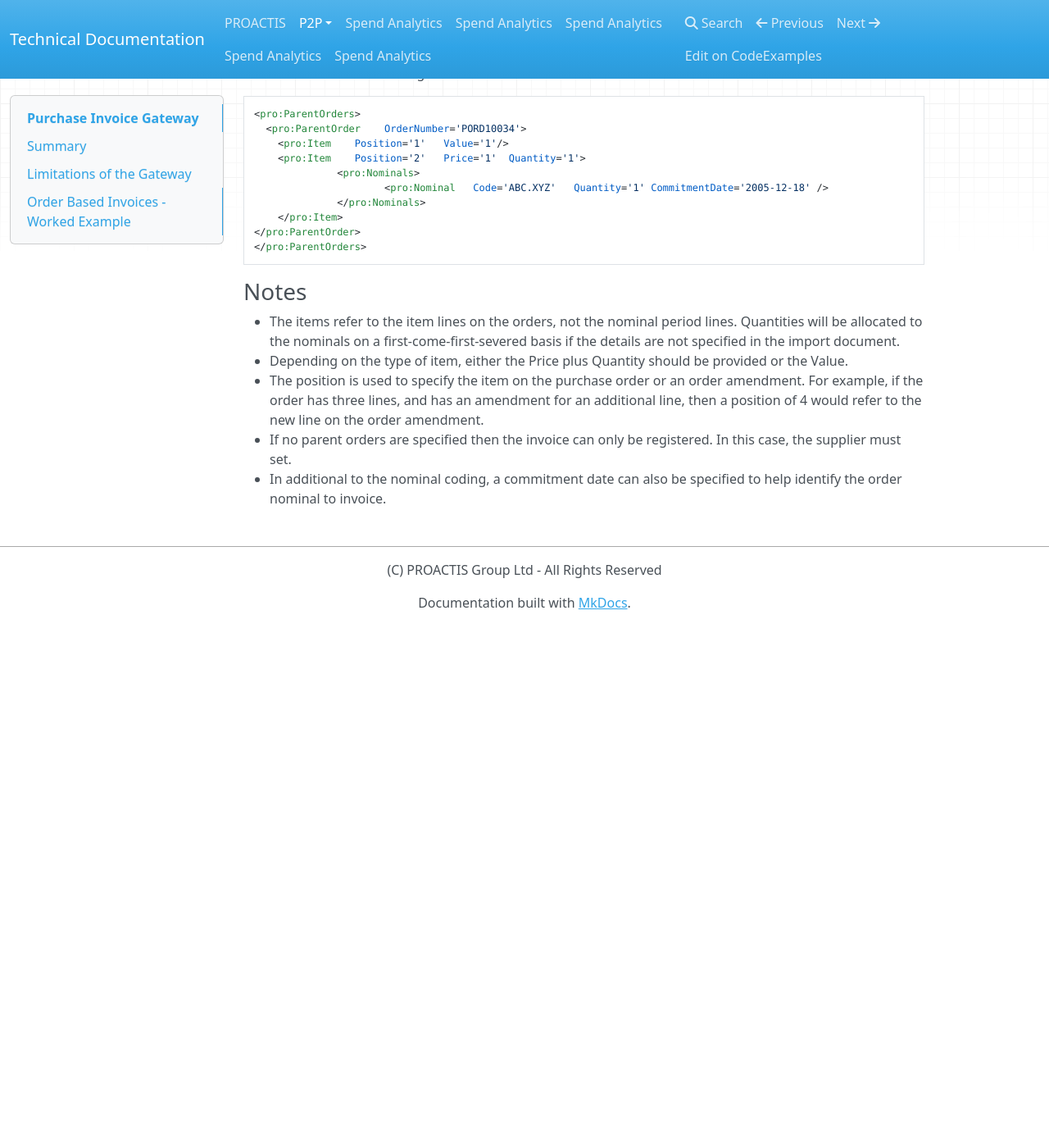
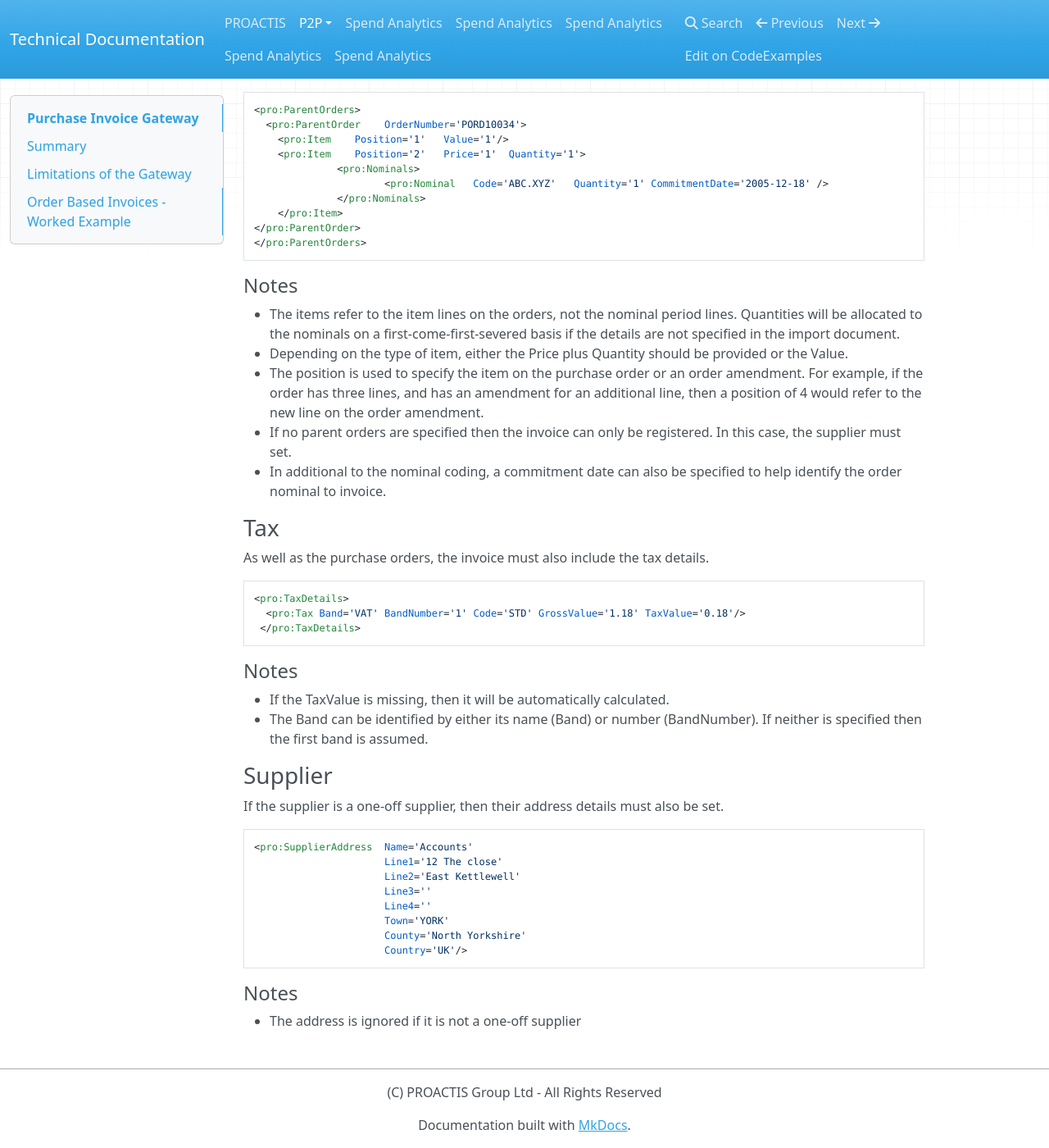
Before and after one commit to proactis-documentation/documentation-source, an MkDocs documentation site: the page built from docs/p2p/purchaseInvoiceGateway.md, in a window 1280 px wide and 1400 px high, scrolled down 2513 px. Shown: the whole window at 82% size. Built offline with MkDocs 1.6.1, drawn with Linux system fonts in a browser that asks for light colours; nearby versions of some CDN libraries; old or Windows-style settings are respelled for this version of MkDocs; before the commit the page ends 3276 px from its top, so only the background shows below that.

Commit message:
Invoices

````diff
--- a/docs/p2p/purchaseInvoiceGateway.md
+++ b/docs/p2p/purchaseInvoiceGateway.md
@@ -84,7 +84,7 @@ The next section contains the details of the invoices to be imported.  The gatew
               ImageReference='10'/>
 ```
 
-###  Notes
+####  Notes
 * The template must be an invoicing template, which the user has access to.
 * If the template is not provided, then the gateway attempts to automatically select one.  This is only possible if the user only has access to a single template.  In order to pick a template, the gateway must first determine if the invoice is a stand-alone or order based.
 * The gateway assumes the invoice is a standalone invoice if either
@@ -118,9 +118,38 @@ Then the orders and items against which the invoice will be matched are listed.
 </pro:ParentOrders>
 ```
 
-### Notes
+#### Notes
 * The items refer to the item lines on the orders, not the nominal period lines.  Quantities will be allocated to the nominals on a first-come-first-severed basis if the details are not specified in the import document.
 * Depending on the type of item, either the Price plus Quantity should be provided or the Value.
 * The position is used to specify the item on the purchase order or an order amendment. For example, if the order has three lines, and has an amendment for an additional line, then a position of 4 would refer to the new line on the order amendment.
 * If no parent orders are specified then the invoice can only be registered.  In this case, the supplier must set.
 * In additional to the nominal coding, a commitment date can also be specified to help identify the order nominal to invoice.
+
+### Tax
+As well as the purchase orders, the invoice must also include the tax details.
+
+```xml
+<pro:TaxDetails>
+  <pro:Tax Band='VAT' BandNumber='1' Code='STD' GrossValue='1.18' TaxValue='0.18'/>
+ </pro:TaxDetails>
+```
+
+#### Notes
+* If the TaxValue is missing, then it will be automatically calculated.
+* The Band can be identified by either its name (Band) or number (BandNumber). If neither is specified then the first band is assumed.
+
+### Supplier
+If the supplier is a one-off supplier, then their address details must also be set.
+
+```xml
+<pro:SupplierAddress  Name='Accounts'
+                      Line1='12 The close'
+                      Line2='East Kettlewell'
+                      Line3=''
+                      Line4=''
+                      Town='YORK'
+                      County='North Yorkshire'
+                      Country='UK'/>
+```
+#### Notes
+* The address is ignored if it is not a one-off supplier
````
